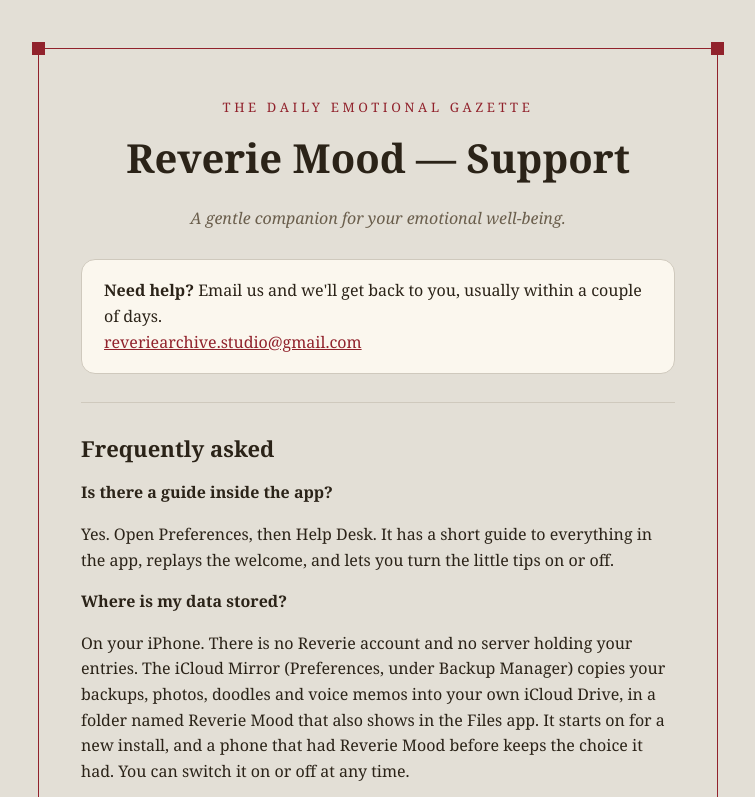
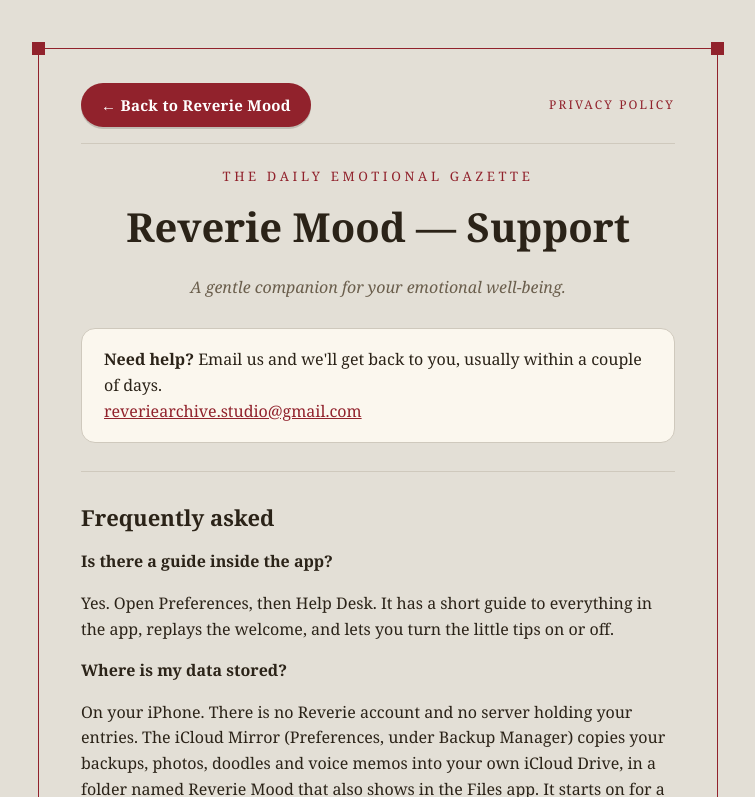
Before and after one commit to reveriearchive-studio/reverie-mood, a plain HTML site: page support/index.html in a window 1280 px wide. Shown: the top 797 px of the page, without its empty margins (262-1017 px from the left). Drawn offline with Linux system fonts and the light colour scheme.

Commit message:
Add files via upload

```diff
--- a/support/index.html
+++ b/support/index.html
@@ -31,11 +31,21 @@
   .card{background:#FBF7EE;border:1px solid var(--rule);border-radius:14px;padding:18px 22px;margin:14px 0}
   .q{font-weight:bold;margin-top:14px}
   footer{text-align:center;color:var(--muted);font-size:13px;margin-top:36px}
+  .sitenav{display:flex;justify-content:space-between;align-items:center;gap:16px;font-size:12px;letter-spacing:.18em;text-transform:uppercase;line-height:1.2;margin:-14px 0 14px;border-bottom:1px solid var(--rule)}
+  .sitenav a{text-decoration:none;min-height:44px;display:inline-flex;align-items:center}
+  .sitenav a:hover,.sitenav a:focus{text-decoration:underline}
+  .sitenav{padding-bottom:16px;margin:-14px 0 22px;flex-wrap:wrap}
+  .sitenav a.home{background:var(--accent);color:#fff;border-radius:999px;padding:0 20px;font-size:15px;font-weight:700;letter-spacing:.02em;text-transform:none;box-shadow:0 2px 0 rgba(43,35,24,.18)}
+  .sitenav a.home:hover,.sitenav a.home:focus{background:#7a1c25;text-decoration:none}
 </style>
 </head>
 <body>
   <div class="wrap">
     <i class="corner tl" aria-hidden="true"></i><i class="corner tr" aria-hidden="true"></i><i class="corner bl" aria-hidden="true"></i><i class="corner br" aria-hidden="true"></i>
+    <nav class="sitenav" aria-label="Reverie Mood site">
+      <a class="home" href="../">&larr; Back to Reverie Mood</a>
+      <a href="../privacy/">Privacy Policy</a>
+    </nav>
     <div class="eyebrow">The Daily Emotional Gazette</div>
     <h1>Reverie Mood — Support</h1>
     <p class="sub">A gentle companion for your emotional well-being.</p>
@@ -81,7 +91,7 @@
 
     <hr />
     <p style="text-align:center">
-      <a href="../privacy/">Privacy Policy</a>
+      <a href="../">Reverie Mood</a> &nbsp;&middot;&nbsp; <a href="../privacy/">Privacy Policy</a>
     </p>
 
     <footer>© 2026 Reverie Archive</footer>
```
